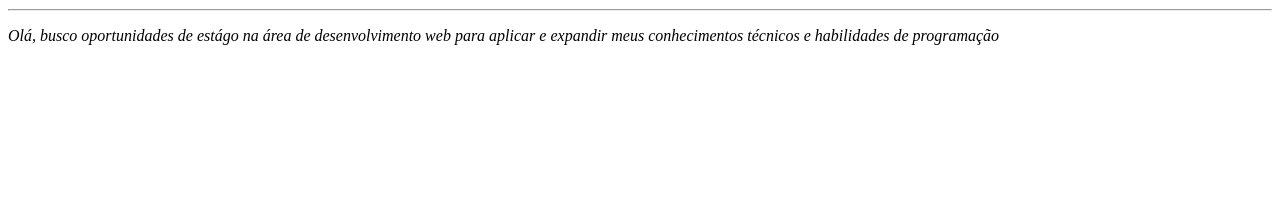
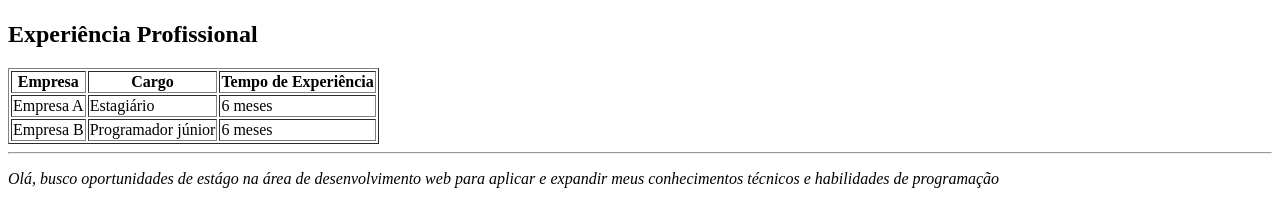
Before and after one commit to mariamendes13/dw-curriulo-mendes, a plain HTML site: page index.html in a window 1280 px wide. Shown: the part 1269-1473 px from the top of the page. Before the commit the page ends 1330 px from the top, so only its background shows below. Drawn offline with Linux system fonts and the light colour scheme.

Commit message:
criação de tabela
aqui criamos uma tabela com informações sobre a experiência profissional.

```diff
--- a/index.html
+++ b/index.html
@@ -19,6 +19,28 @@
         <iframe width="560" height="315" src="https://www.youtube.com/embed/8EVaQzlly1g?si=293VVvWILE5Dw3rP" title="YouTube video player"
         frameborder="0" allow="accelerometer; autoplay; clipboard-write; encrypted-media; gyroscope; picture-in-picture; web-share" allowfullscreen></iframe>
     </selection>
+
+    <selection>
+        <h2>Experiência Profissional</h2>
+        <table border="1">
+            <tr>
+                <th>Empresa</th>
+                <th>Cargo</th>
+                <th>Tempo de Experiência</th>
+            </tr>
+            <tr>
+                <td>Empresa A</td>
+                <td>Estagiário</td>
+                <td>6 meses</td>
+            </tr>
+            <tr>
+                <td>Empresa B</td>
+                <td>Programador júnior</td>
+                <td>6 meses</td>
+            </tr>
+        </table>
+    </selection>
+
     <hr>
     <artcle>
         <p> <em>Olá, busco oportunidades de estágo na área de
```
